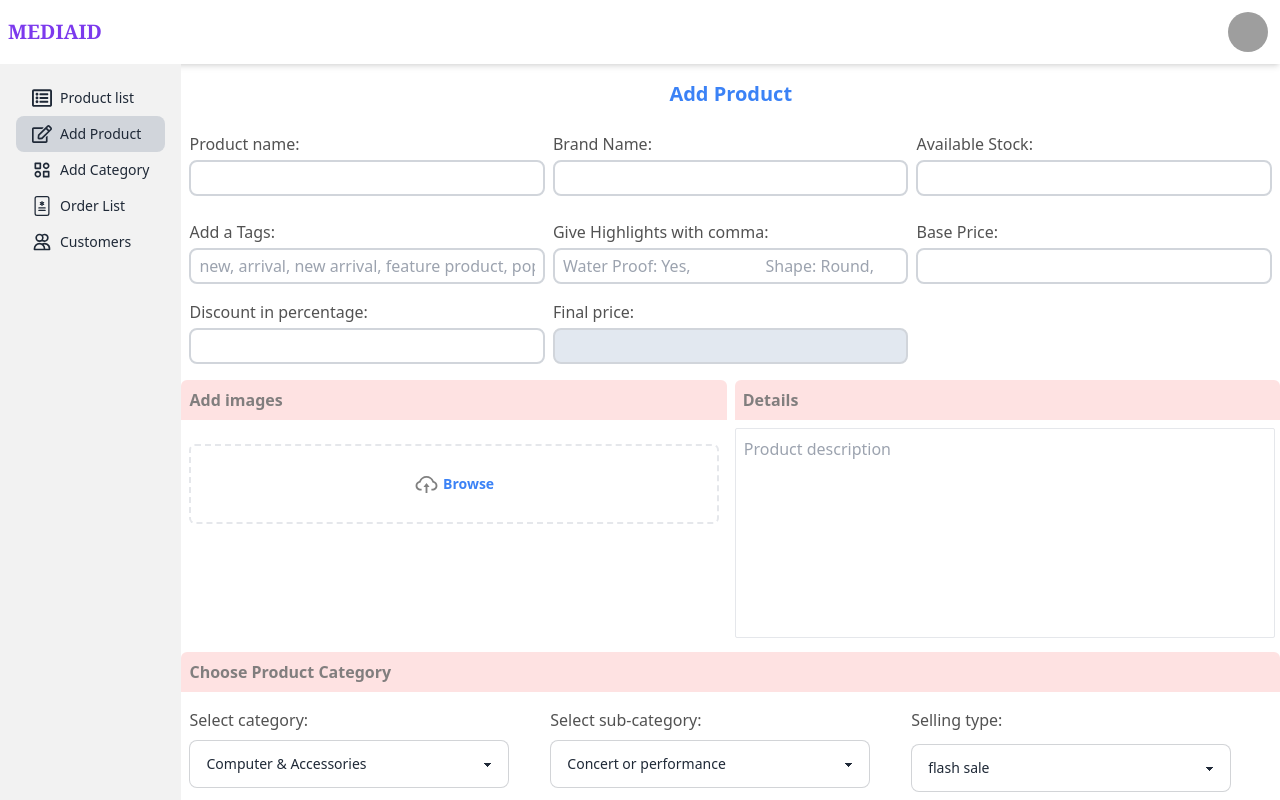
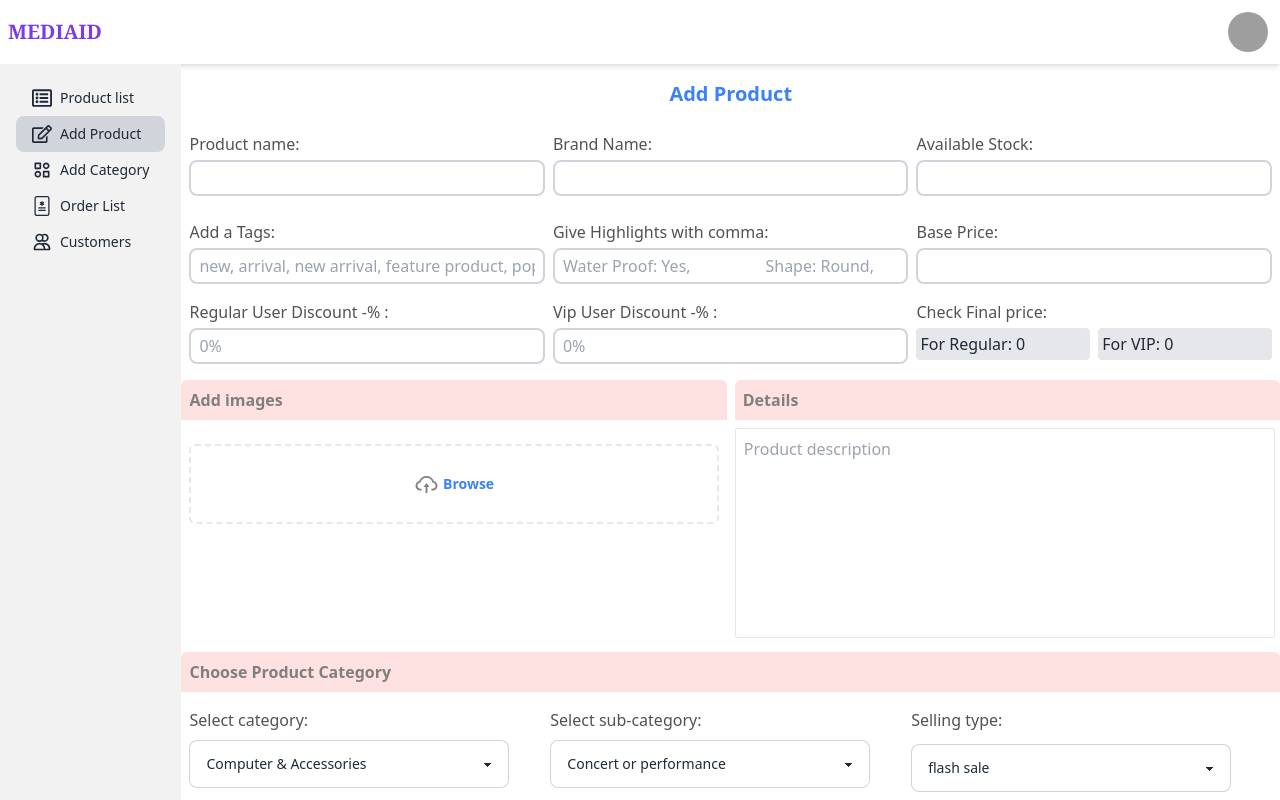
Before and after one commit to Digital-X-part/mediaid_v2_dashboard, a React (Vite) app: page /add-product in a window 1280 px wide. Shown: the top 800 px of the page. Built offline with nearby package versions, Linux system fonts and the light colour scheme; grey boxes are pictures that could not be loaded.

Commit message:
env add product data

```diff
--- a/package.json
+++ b/package.json
@@ -10,6 +10,7 @@
     "preview": "vite preview"
   },
   "dependencies": {
+    "axios": "^1.5.0",
     "moment": "^2.29.4",
     "react": "^18.2.0",
     "react-dom": "^18.2.0",
--- /dev/null
+++ b/src/components/input/TextInput.jsx
@@ -0,0 +1,21 @@
+import React from 'react'
+
+function TextInput({ register, type, onClick, onChange, placeholder, name, value }) {
+    return (
+        <div>
+            <input
+                onClick={onClick}
+                placeholder={placeholder}
+                onChange={onChange}
+                type={type || "text"}
+                min={0}
+                value={value}
+                name={name}
+                {...register(name, { required: true })}
+                className="w-full border-gray-300 border-2 focus:outline-none focus:ring-2 focus:ring-blue-500 rounded-lg py-1 px-2"
+            />
+        </div>
+    )
+}
+
+export default TextInput
--- a/src/pages/AddProduct.jsx
+++ b/src/pages/AddProduct.jsx
@@ -1,11 +1,30 @@
+import axios from "axios";
 import { useState } from "react";
 import { useForm } from "react-hook-form";
 import { AiOutlineCloudUpload } from "react-icons/ai";
 import { BiDotsVerticalRounded } from "react-icons/bi";
-import Swal from "sweetalert2";
+import TextInput from "../components/input/TextInput";
+import { C_CLOUD_API_KEY, C_CLOUD_NAME, C_UPLOAD_PRESET } from "../utils/api";
 const AddProduct = () => {
   const [images, setImages] = useState([]);
-  const [sellingType, setSellingType] = useState("flash sale");
+  const [inputData, setInputData] = useState({
+    title: "",
+    brandName: "",
+    availableStock: "",
+    tag: "",
+    highlight: "",
+    regularPrice: "",
+    discountForRegularUser: 0,
+    discountForVipUser: 0,
+    description: '',
+    category: '',
+    subcategory: '',
+    typeOfSale: "flash sale",
+    isActive: "",
+    startDateOfFlashSale: "",
+    endDateOfFlashSale: "",
+  })
+
   /* Hooks */
   const {
     handleSubmit,
@@ -44,31 +63,58 @@ const AddProduct = () => {
 
   /* HandleOnSubmit */
   const onSubmit = async (data) => {
-    // try {
-    //   // upload images in to imgbb and get urls
-    //   const uploadedImageURLs = await Promise.all(
-    //     images.map(async (image) => await uploadImage(image.file))
-    //   );
-    //   const imagesUrls = uploadedImageURLs.map((image) => image.url);
-    //   console.log({ imagesUrls });
-    //   // send data to server
-    //   const productData = await axiosInstance.post("products", {
-    //     ...data,
-    //     imagesUrls,
-    //   });
-    //   console.log(data);
-    //   swal({
-    //     title: "Success!",
-    //     text: "Product added successfully!",
-    //     icon: "success",
-    //     timer: 2000,
-    //   });
-    //   // reset form
-    //   setImages([]);
-    //   reset();
-    // } catch (error) {
-    //   console.error(error);
-    // }
+    if (
+      // check invalid from data
+      !inputData.title.trim() ||
+      !inputData.brandName.trim() ||
+      !inputData.availableStock.trim() ||
+      !inputData.tag.trim() ||
+      !inputData.regularPrice.trim() ||
+      !inputData.description.trim() ||
+      !inputData.category.trim() ||
+      !inputData.subcategory.trim() ||
+      !inputData.typeOfSale.trim() ||
+      !inputData.startDateOfFlashSale.trim() ||
+      !inputData.endDateOfFlashSale.trim() ||
+      !inputData.isActive.trim() ||
+      !images.length
+    ) {
+      // Show Error Toast for invalid data
+      console.log("Invalid Data")
+      return false;
+    }
+    // response  = ["img-url","img-url","img-url"...]
+    const responseImages = await Promise.all(images.map(async (image) => {
+      const formData = new FormData();
+      formData.append("file", image.file);
+      formData.append("upload_preset", C_UPLOAD_PRESET); // Replace the preset name with your own
+      formData.append("api_key", C_CLOUD_API_KEY);
+      formData.append("cloud_name", C_CLOUD_NAME);
+      try {
+        const { data } = await axios.post(`https://api.cloudinary.com/v1_1/${C_CLOUD_NAME}/upload`, formData,)
+        return data.url
+      } catch (error) {
+        // error
+        return
+      }
+    }))
+    if (responseImages && responseImages.length) {
+      // submit to add new product
+      console.log(inputData)
+      console.log(responseImages)
+
+      try {
+        // const { data } = await axios.post(`${base_api_url}/api/product`, { ...inputData, images: responseImages })
+        // if (data.success) {
+        // toast added product
+        // }
+        // toast product added error
+      } catch (error) {
+        // toast product added error
+      }
+      reset();
+      setImages([]);
+    }
   };
 
   return (
@@ -87,12 +133,7 @@ const AddProduct = () => {
               Product name:
             </label>
             <div className="relative">
-              <input
-                type="text"
-                name="productName"
-                {...register("productName", { required: true })}
-                className="w-full border-gray-300 border-2 focus:outline-none focus:ring-2 focus:ring-blue-500 rounded-lg py-1 px-2"
-              />
+              <TextInput register={register} onChange={({ target }) => setInputData(s => ({ ...s, title: target.value }))} name="productName" />
               {errors?.productName && (
                 <span className="block text-xs text-red-500">
                   {errors?.productName.type === "required" &&
@@ -108,12 +149,7 @@ const AddProduct = () => {
               Brand Name:
             </label>
             <div className="relative">
-              <input
-                type="text"
-                name="brandName"
-                {...register("brandName")}
-                className="w-full border-gray-300 border-2 focus:outline-none focus:ring-2 focus:ring-blue-500 rounded-lg py-1 px-2"
-              />
+              <TextInput register={register} onChange={({ target }) => setInputData(s => ({ ...s, brandName: target.value }))} name="brandName" />
             </div>
           </div>
           <div className="mb-2">
@@ -123,12 +159,7 @@ const AddProduct = () => {
               Available Stock:
             </label>
             <div className="relative">
-              <input
-                type="number"
-                name="availableStock"
-                {...register("availableStock", { required: true })}
-                className="w-full border-gray-300 border-2 focus:outline-none focus:ring-2 focus:ring-blue-500 rounded-lg py-1 px-2"
-              />
+              <TextInput type="number" register={register} onChange={({ target }) => setInputData(s => ({ ...s, availableStock: target.value }))} name="availableStock" />
               {errors?.availableStock && (
                 <span className="block text-xs text-red-500">
                   {errors?.availableStock.type === "required" &&
@@ -146,14 +177,9 @@ const AddProduct = () => {
               Add a Tags:
             </label>
             <div className="relative">
-              <input
-                {...register("tags")}
-                id="tags"
-                type="text"
-                name="tags"
-                placeholder="new, arrival, new arrival, feature product, popular product, push product"
-                className="w-full border-gray-300 border-2 focus:outline-none focus:ring-2 focus:ring-blue-500 rounded-lg py-1 px-2"
-              />
+              <TextInput register={register}
+                onChange={({ target }) => setInputData(s => ({ ...s, tag: target.value }))}
+                name="tags" placeholder={"new, arrival, new arrival, feature product, popular product, push product"} />
             </div>
           </div>
           {/* Highlights */}
@@ -162,16 +188,12 @@ const AddProduct = () => {
               Give Highlights with comma:
             </label>
             <div className="relative">
-              <input
-                {...register("highlights")}
-                id="highlights"
-                type="text"
+              <TextInput register={register}
+                onChange={({ target }) => setInputData(s => ({ ...s, highlight: target.value }))}
                 name="highlights"
                 placeholder="Water Proof: Yes,
                   Shape: Round,
-                  Country of Origin: Japan"
-                className="w-full border-gray-300 border-2 focus:outline-none focus:ring-2 focus:ring-blue-500 rounded-lg py-1 px-2"
-              />
+                  Country of Origin: Japan"/>
             </div>
           </div>
           <div className="mt-2">
@@ -179,12 +201,9 @@ const AddProduct = () => {
               Base Price:
             </label>
             <div className="relative">
-              <input
-                type="number"
-                name="basePrice"
-                {...register("basePrice", { required: true })}
-                className="w-full border-gray-300 border-2 focus:outline-none focus:ring-2 focus:ring-blue-500 rounded-lg py-1 px-2"
-              />
+              <TextInput type="number" register={register}
+                onChange={({ target }) => setInputData(s => ({ ...s, regularPrice: target.value }))}
+                name="availableStock" />
               {errors?.basePrice && (
                 <span className="block text-xs text-red-500">
                   {errors?.basePrice.type === "required" &&
@@ -197,31 +216,37 @@ const AddProduct = () => {
             <label
               htmlFor="discountInPercentage"
               className="block text-neutral-600 mb-1">
-              Discount in percentage:
+              Regular User Discount -% :
             </label>
             <div className="relative">
-              <input
-                type="number"
-                name="discountInPercentage"
-                {...register("discountInPercentage")}
-                readOnly
-                className="w-full border-gray-300 border-2 focus:outline-none focus:ring-2 focus:ring-blue-500 rounded-lg py-1 px-2"
-              />
+              <TextInput type="number" register={register}
+                onChange={({ target }) => setInputData(s => ({ ...s, discountForRegularUser: target.value }))}
+                name="discountInPercentage" placeholder="0%" />
+            </div>
+          </div>
+          <div className="mt-2">
+            <label
+              htmlFor="discountInPercentage"
+              className="block text-neutral-600 mb-1">
+              Vip User Discount -% :
+            </label>
+            <div className="relative">
+              <TextInput type="number" register={register}
+                onChange={({ target }) => setInputData(s => ({ ...s, discountForVipUser: target.value }))}
+                name="discountInPercentage" placeholder="0%" />
             </div>
           </div>
           <div className="mt-2">
             <label
               htmlFor="productName"
               className="block text-neutral-600 mb-1">
-              Final price:
+              Check Final price:
             </label>
             <div className="relative">
-              <input
-                type="number"
-                name="finalPrice"
-                {...register("finalPrice")}
-                className="w-full border-gray-300 border-2 focus:outline-none focus:ring-2 focus:ring-blue-500 rounded-lg py-1 px-2 bg-slate-200"
-              />
+              <div className="flex items-center  gap-2">
+                <span className="flex-1 bg-gray-200 py-1 rounded px-1">For Regular: 0</span>
+                <span className="flex-1 bg-gray-200 py-1 rounded px-1">For VIP: 0</span>
+              </div>
             </div>
           </div>
         </div>
@@ -295,6 +320,7 @@ const AddProduct = () => {
             </p>
             <textarea
               {...register("productDescription")}
+              onChange={({ target }) => setInputData(s => ({ ...s, description: target.value }))}
               className="w-[99%] mt-2 outline-none border resize-none p-2 rounded-sm"
               name="productDescription"
               placeholder="Product description"
@@ -315,6 +341,7 @@ const AddProduct = () => {
               {/* //todo fetch category from db */}
               <select
                 {...register("category")}
+                onChange={({ target }) => setInputData(s => ({ ...s, category: target.value }))}
                 className="select select-bordered w-full max-w-xs mt-2">
                 <option disabled>Dinner or Gala</option>
                 <option>Computer & Accessories</option>
@@ -326,6 +353,7 @@ const AddProduct = () => {
               {/* //todo fetch subcategory according to category */}
               <select
                 {...register("subCategory")}
+                onChange={({ target }) => setInputData(s => ({ ...s, subcategory: target.value }))}
                 className="select select-bordered w-full max-w-xs mt-2">
                 <option disabled>Laptop</option>
                 <option>Concert or performance</option>
@@ -344,10 +372,9 @@ const AddProduct = () => {
               <select
                 id="sellingType"
                 {...register("sellingType")}
-                onChange={(e) => setSellingType(e.target.value)}
+                onChange={({ target }) => setInputData(s => ({ ...s, typeOfSale: target.value }))}
                 className="select select-bordered w-full max-w-xs mt-2">
                 <option disabled>Select one type</option>
-
                 <option value="flash sale">flash sale</option>
                 <option value="new arrival">new arrival</option>
                 <option value="feature product">feature product</option>
@@ -357,7 +384,7 @@ const AddProduct = () => {
             </div>
           </div>
         </div>
-        {sellingType === "flash sale" && (
+        {inputData.typeOfSale === "flash sale" && (
           <div className="rounded-md mt-2 grid grid-cols-1 md:grid-cols-2 lg:grid-cols-3 gap-4 px-2">
             <div>
               <label htmlFor="startDate">
@@ -367,6 +394,7 @@ const AddProduct = () => {
                 <input
                   type="datetime-local"
                   name="startDate"
+                  onChange={({ target }) => setInputData(s => ({ ...s, startDateOfFlashSale: target.value }))}
                   {...register("startDate", { required: true })}
                   className="w-full border-gray-300 border-2 focus:outline-none focus:ring-2 focus:ring-blue-500 rounded-lg py-1 px-2"
                 />
@@ -385,6 +413,7 @@ const AddProduct = () => {
               <div className="relative">
                 <input
                   type="datetime-local"
+                  onChange={({ target }) => setInputData(s => ({ ...s, endDateOfFlashSale: target.value }))}
                   name="endDate"
                   {...register("endDate", { required: true })}
                   className="w-full border-gray-300 border-2 focus:outline-none focus:ring-2 focus:ring-blue-500 rounded-lg py-1 px-2"
@@ -405,6 +434,7 @@ const AddProduct = () => {
                   <input
                     type="radio"
                     id="active"
+                    onChange={({ target }) => setInputData(s => ({ ...s, isActive: target.value }))}
                     {...register("productStatus")}
                     value={"active"}
                     className="radio radio-sm"
@@ -417,6 +447,7 @@ const AddProduct = () => {
                   <input
                     type="radio"
                     id="inactive"
+                    onChange={({ target }) => setInputData(s => ({ ...s, isActive: target.value }))}
                     className="radio radio-sm"
                     {...register("productStatus")}
                     value={"inactive"}
@@ -429,6 +460,7 @@ const AddProduct = () => {
                   <input
                     type="radio"
                     id="starUser"
+                    onChange={({ target }) => setInputData(s => ({ ...s, isActive: target.value }))}
                     {...register("productStatus")}
                     className="radio radio-sm"
                     value={"starUser"}
--- /dev/null
+++ b/src/utils/api.js
@@ -0,0 +1,9 @@
+// --------------Config env process--------------//
+export const base_api_url = import.meta.env.VITE_API_URI;
+export const C_UPLOAD_PRESET = import.meta.env.VITE_C_UPLOAD_PRESET;
+export const C_CLOUD_NAME = import.meta.env.VITE_C_CLOUD_NAME;
+export const C_CLOUD_API_KEY = import.meta.env.VITE_C_CLOUD_API_KEY;
+
+if (!base_api_url || !C_UPLOAD_PRESET || !C_CLOUD_API_KEY || !C_CLOUD_NAME) {
+  throw new Error("Env Not Config !");
+}
```
Also changed, not shown: 2 other files (tests, documents, lock files or other folders).
